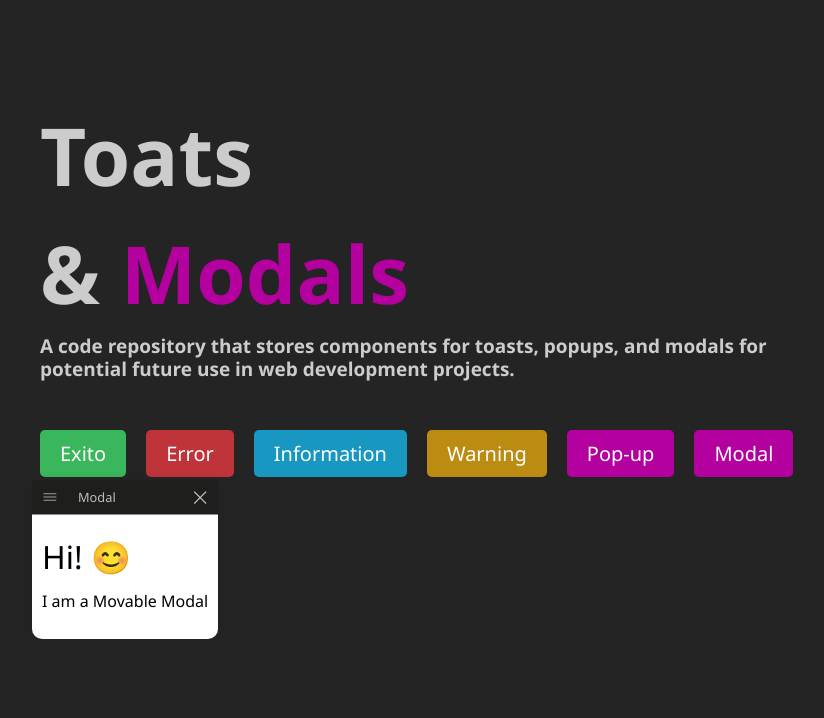
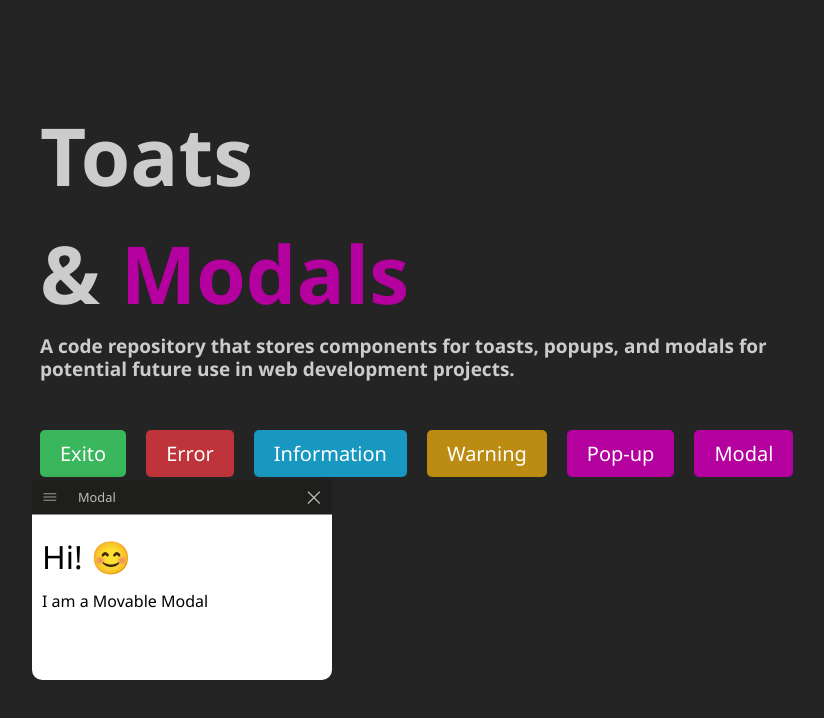
Before and after one commit to vgbr-dev/notification-ui-kit, a React (Vite) app: page / in a window 1280 px wide. Both pictures are taken after a click on the button "Modal". Shown: the top 718 px of the page, without its empty margins (160-984 px from the left). Built offline with nearby package versions, Linux system fonts and the light colour scheme.

Commit message:
feat: add  `#modal` rules

```diff
--- a/src/styles/styles.css
+++ b/src/styles/styles.css
@@ -127,6 +127,11 @@ p {
 	gap: 50px;
 	overflow-x: hidden;
 	overflow-y: hidden;
+}
+
+#modal {
+  width: 300px;
+  height: 200px;
 }
 
 #popup {
```
